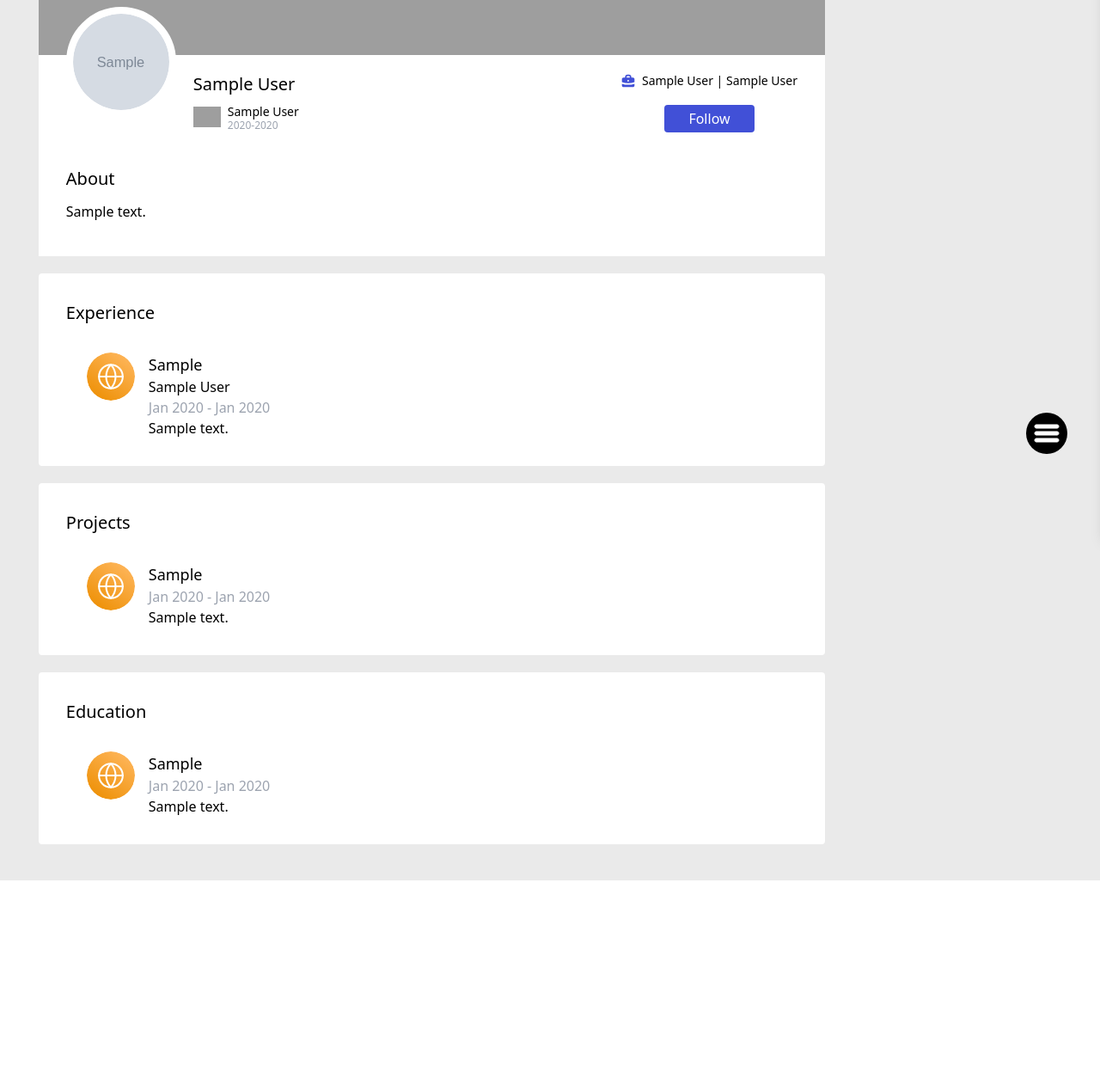
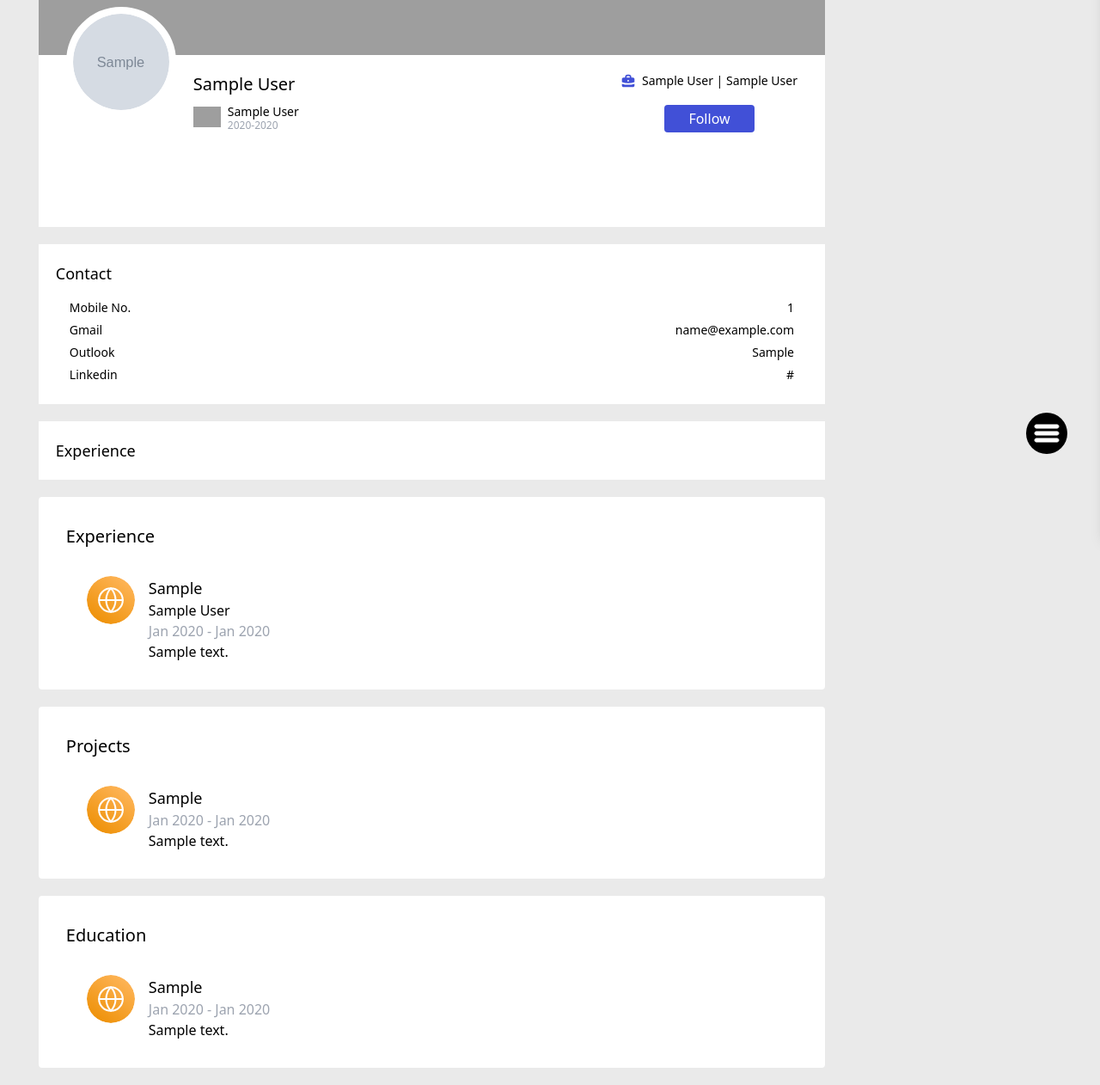
Before and after one commit to arjundey01/AlumniPortal, a Django app: a page that uses users/templates/profile.html in a window 1280 px wide. Shown: the part 248-1510 px from the top of the page at 86% size. Before the commit the page ends 1272 px from the top, so only its background shows below. Run offline with Django 3.2, Linux system fonts and the light colour scheme; tables that the repository leaves empty hold one stand-in row (values such as "Sample post"); grey boxes marked "Sample" are stand-in pictures; some libraries are stand-ins or nearby versions; grey boxes are pictures that could not be loaded.

Commit message:
rebased master branch to contact

```diff
--- a/users/admin.py
+++ b/users/admin.py
@@ -1,11 +1,11 @@
 from django.contrib import admin
-from .models import Account, Education, Experience, Institute, Organization,Designation, PastJobs, Project
+from .models import Account, Organization,Designation,Contact,Education,Experience,PastJobs,Project
 # Register your models here.
 admin.site.register(Account)
 admin.site.register(Organization)
-admin.site.register(Institute)
 admin.site.register(Designation)
+admin.site.register(Contact)
+admin.site.register(Education)
 admin.site.register(Experience)
 admin.site.register(PastJobs)
 admin.site.register(Project)
-admin.site.register(Education)
--- a/users/templates/profile.html
+++ b/users/templates/profile.html
@@ -94,10 +94,57 @@
       </div>
 
     </div>
+</div>
+<div  class="container">
+<!--Contact-->
+  <div class=" bg-white p-5 mt-5">
+    <!--heading-->
+    <div class="text-lg h-11  font-medium">
+        <span >Contact</span>
+    </div>
+    <!--content-->
+    <div class="text-lg ">
+        <ul>
+          <li class="user-jobs flex flex-row justify-between mx-4 mb-1.5">
+            <div class="text-sm font-medium">Mobile No.</div>
+            <div class="text-sm">{{contact.mobile}}</div>
+          </li>
+          <li class="user-jobs flex flex-row justify-between mx-4 mb-1.5">
+            <div class="text-sm font-medium">Gmail</div>
+            <div class="text-sm">{{contact.gmail}}</div>
+          </li>
+          <li class="user-jobs flex flex-row justify-between mx-4 mb-1.5">
+            <div class="text-sm font-medium">Outlook</div>
+            <div class="text-sm">{{contact.outlook}}</div>
+          </li>
+          <li class="user-jobs flex flex-row justify-between mx-4 mb-1">
+            <div class="text-sm font-medium">Linkedin</div>
+            <a href="{{contact.linkedin}}"><div class="text-sm">{{username}}</div></a>
+          </li>
+            {% comment %} {% if user == curr_user.user %}
+            <button class="btn btn-danger btn-sm del-job-btn" data-type="PastJobs" data-delete-id="{{ job.id }}" >
+              <i style="font-size:12px" class="fa fa-trash-o"></i>
+            </button>
+            <button class="edit-job btn btn-secondary btn-sm" data-update-id="{{ job.id }}">
+              <i style="font-size:12px" class="fa fa-pencil"></i>
+            </button>
+            {% endif %}  {% endcomment %}
+        </ul>
+    </div>
+  </div>
+    <!--experience-->
+  <div id="#tab-experience" class=" bg-white p-5 mt-5">
 
-    <div class="mt-10">
-      <p class="text-xl font-medium">About</p>
-      <p class="font-light mt-3" id="account--description">{{curr_user.description}}</p>
+    <!--heading-->
+    <div class="text-lg font-medium">
+        <span >Experience</span>
+       <span>
+       {% if user == curr_user.user %}
+          <button id="new_experience" val="show">
+            <img class="h-2 inline" src="/static/img/add.svg" alt="+">
+          </button>
+        {% endif %}
+        </span>
     </div>
 
   </div>
--- a/users/views.py
+++ b/users/views.py
@@ -201,20 +201,24 @@ def account(request):
 
 def profile(request, username):
     user=get_object_or_404(User, username=username).account
-    experiences=Experience.objects.all().filter(user=user).order_by('-start_date')
-    projects=Project.objects.all().filter(user=user).order_by('-start_date')
-    educations=Education.objects.all().filter(user=user).order_by('-start_date')
-    jobs=PastJobs.objects.all().filter(user=user).order_by('-start_date')
-    # contact=get_object_or_404(Contact, user=request.user)
+    experiences=Experience.objects.all().filter(user=user)
+    projects=Project.objects.all().filter(user=user)
+    educations=Education.objects.all().filter(user=user)
+    jobs=PastJobs.objects.all().filter(user=user)
+    contact=Contact.objects.all().filter(user=user).first()
+    linkedin_username = contact.linkedin
+    username = linkedin_username.split("/")[-1]
     context ={
             'curr_user': user,
             'experiences':experiences,
             'projects' :projects,
             'educations': educations,
-            'jobs':jobs,
             'organizations': [org.name for org in Organization.objects.all()],
             'designations': [dsg.title for dsg in Designation.objects.all()],
-            'institutes': [ins.name for ins in Institute.objects.all()]
+            'institutes': [ins.name for ins in Institute.objects.all()],
+            'contact': contact,
+            'username': username,
+            'jobs':jobs
         }
     if(request.user == user.user):
         if Contact.objects.filter(user=user).exists():
@@ -328,7 +332,6 @@ def update_contact(request):
         else:
             ct_form=ContactUpdateForm(request.POST)
         if ct_form.is_valid():
-
             contact=ct_form.save(commit=False)
             contact.user=request.user.account
             contact.save()
```
Also changed, not shown: users/templates/update_forms.html (+9 -0 lines), users/migrations/0015_auto_20211012_2118.py (added).
